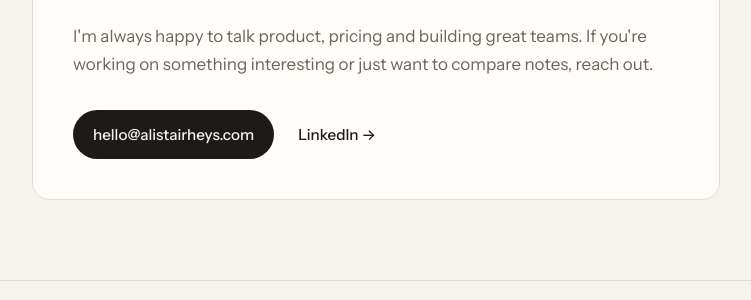
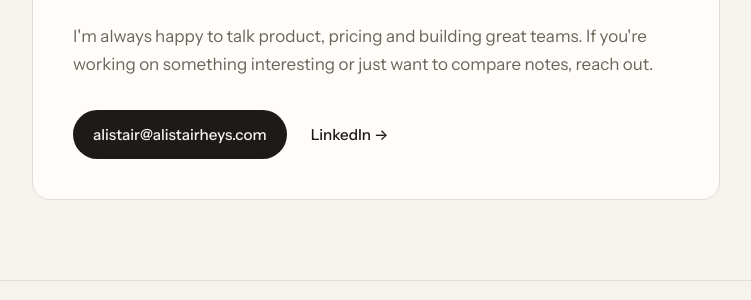
Before and after one commit to alistair-heys/alistair-heys.github.io, a Jekyll site: the page built from index.html, in a window 1280 px wide and 900 px high, scrolled down 2533 px. Shown: the part 516-816 px from the top of the window, without its empty margins (264-1015 px from the left). Built offline with Jekyll 4.4.1, drawn with Linux system fonts in a browser that asks for light colours.

Commit message:
Fixed Home Page LinkedIn Content Section

```diff
--- a/_config.yml
+++ b/_config.yml
@@ -9,7 +9,7 @@ author:
   name: Alistair Heys
 
 # Contact links (edit these)
-email: hello@alistairheys.com
+email: alistair@alistairheys.com
 linkedin: https://www.linkedin.com/in/aheys/
 
 permalink: /blog/:year/:month/:title/
--- a/index.html
+++ b/index.html
@@ -103,6 +103,6 @@ title: Alistair Heys
   <p>I'm always happy to talk product, pricing and building great teams. If you're working on something interesting or just want to compare notes, reach out.</p>
   <div class="cta">
     <a class="btn" href="mailto:{{ site.email }}">{{ site.email }}</a>
-    <a class="link" href="{{https://www.linkedin.com/in/aheys/}}">LinkedIn &rarr;</a>
+    <a class="link" href="{{ site.linkedin }}">LinkedIn &rarr;</a>
   </div>
 </section>
```
